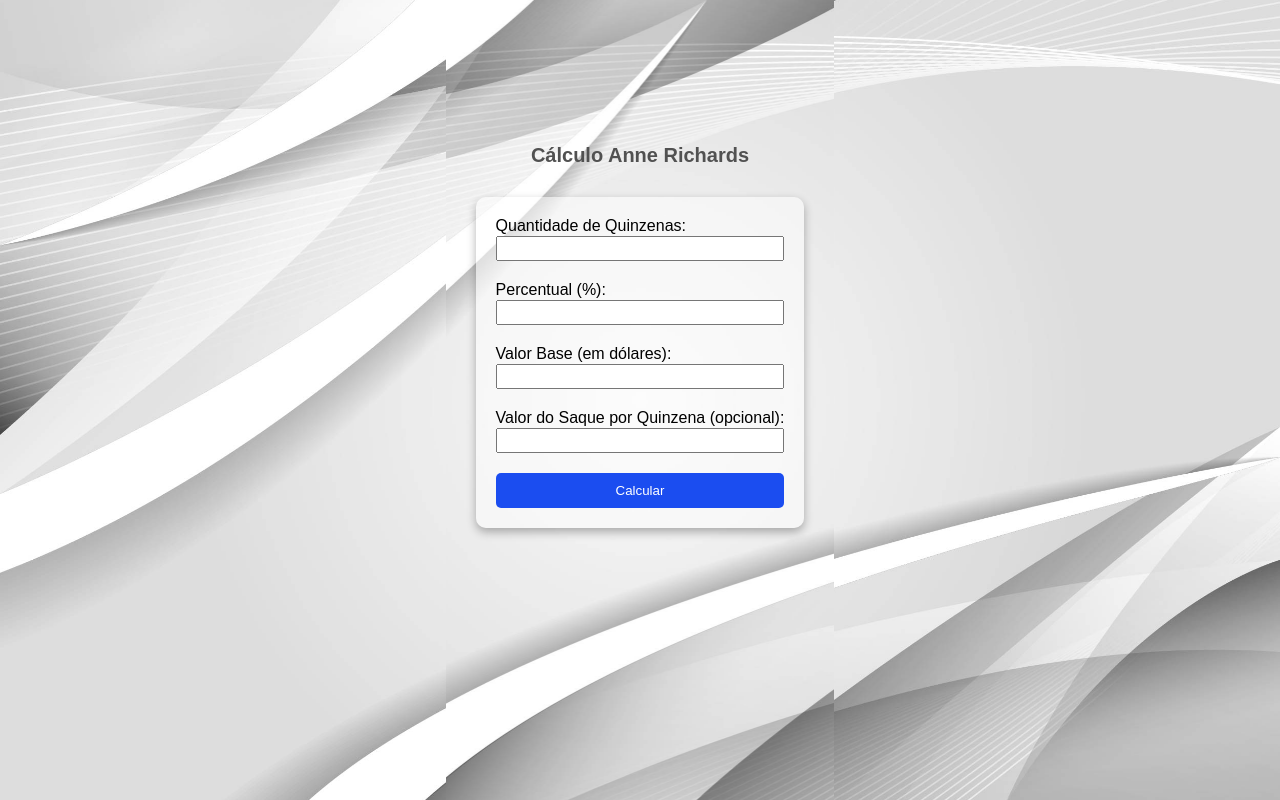
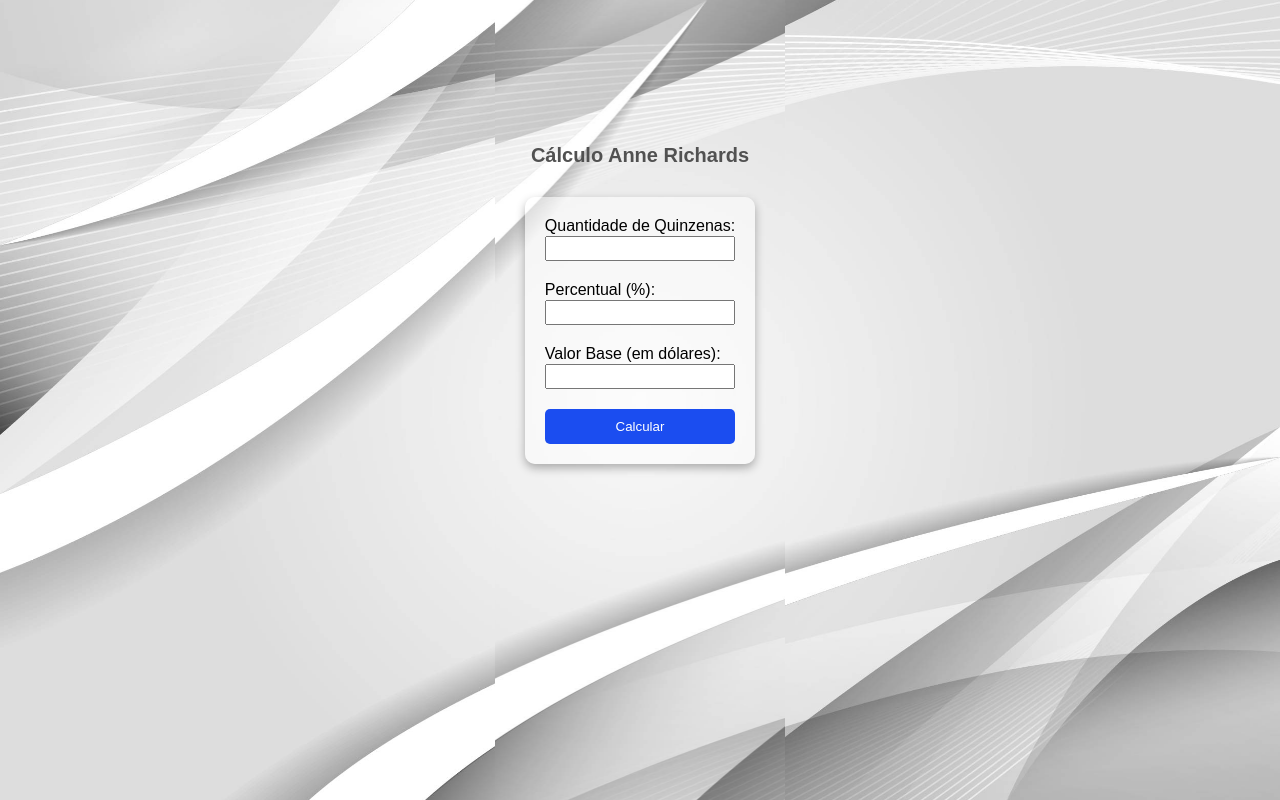
Before and after one commit to Thiello/calculoanne, a plain HTML site: page index.html in a window 1280 px wide. Drawn offline with Linux system fonts and the light colour scheme; a web font is replaced by a local one.

Commit message:
Update index.html

```diff
--- a/index.html
+++ b/index.html
@@ -23,8 +23,6 @@
             <label for="valorBase">Valor Base (em dólares):</label>
             <input type="number" id="valorBase" min="0" required><br>
 
-            <label for="saque">Valor do Saque por Quinzena (opcional):</label>
-            <input type="number" id="saque" min="0"><br>
 
             <button type="submit">Calcular</button>
         </form>
```
